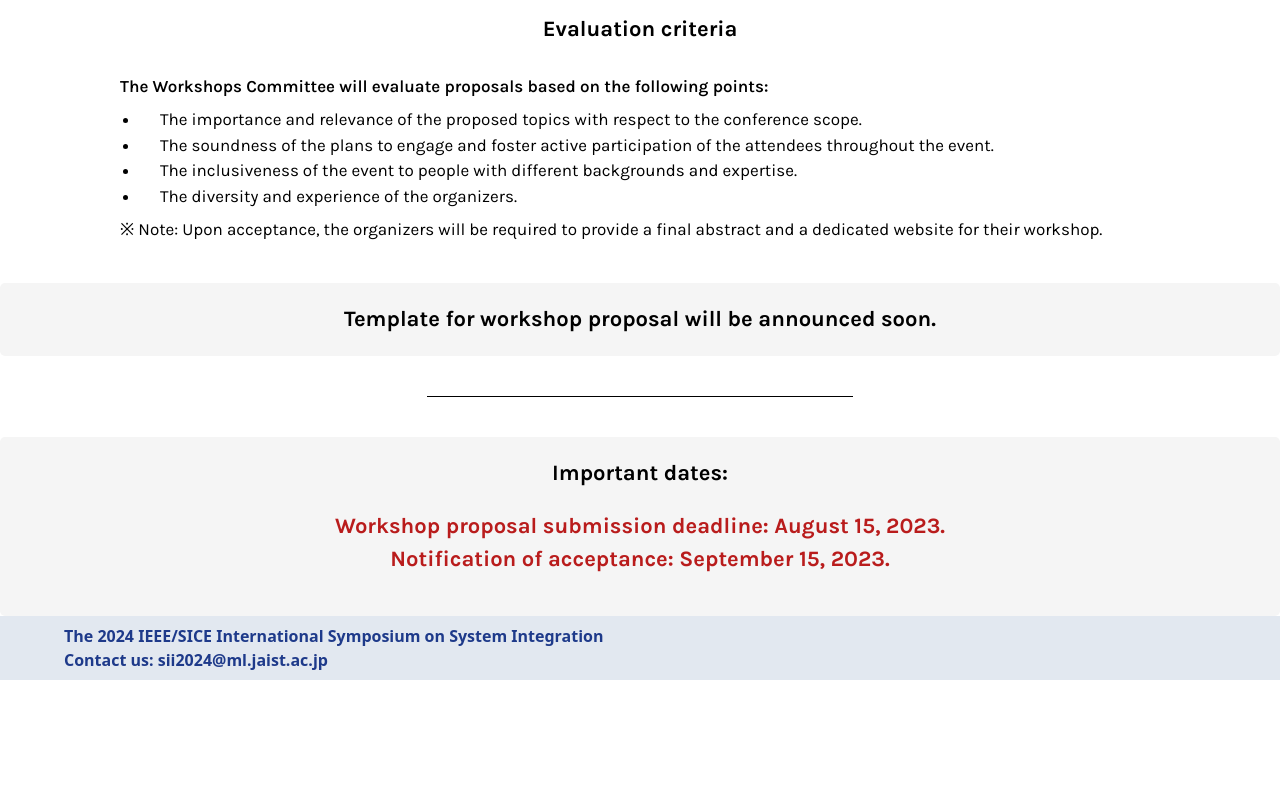
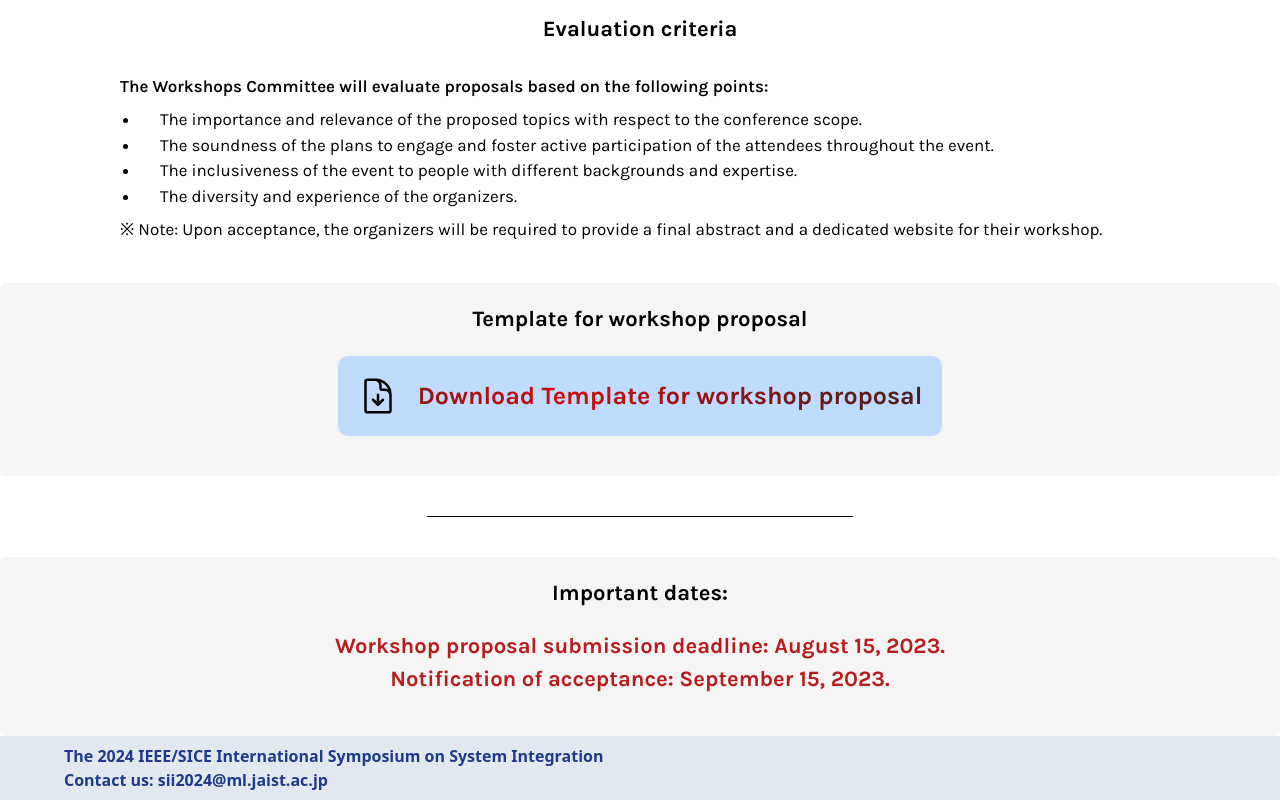
Before and after one commit to meoDzz/sii2024, a website: page page/SubPage/callWorkshop.html in a window 1280 px wide. Shown: the part 1022-1822 px from the top of the page. Before the commit the page ends 1702 px from the top, so only its background shows below. Drawn offline with nearby package versions, Linux system fonts and the light colour scheme; files that its build step writes are made by us from their sources.

Commit message:
add template workshop

```diff
--- a/page/SubPage/callWorkshop.html
+++ b/page/SubPage/callWorkshop.html
@@ -210,7 +210,21 @@
         </a>
       </div> -->
       <div class="text-center Text-subHeader font-bold ">
-        Template for workshop proposal will be announced soon.
+        Template for workshop proposal
+      </div>
+      <div
+        class="tiny:px-1 tiny:py-1 tiny:mx-5 md:px-30 md:py-5 md:mx-10 font-Karla flex flex-row basis-1/2 justify-center">
+        <a href="../../Image/CFP/SII2024_WorkshopTutorial_Template.docx">
+          <div
+            class=" flex justify-center items-center tiny:p-3 md:gap-5 md:p-5 bg-blue-200 hover:bg-blue-400  border-sky-300 hover:scale-[1.2] tiny:rounded-[5px] md:rounded-[10px]">
+            <svg xmlns="http://www.w3.org/2000/svg" fill="none" viewBox="0 0 24 24" stroke-width="1.5"
+              stroke="currentColor" class="tiny:w-8 tiny:h-8 sm:w-8 sm:h-8 md:w-10 md:h-10">
+              <path stroke-linecap="round" stroke-linejoin="round"
+                d="M19.5 14.25v-2.625a3.375 3.375 0 00-3.375-3.375h-1.5A1.125 1.125 0 0113.5 7.125v-1.5a3.375 3.375 0 00-3.375-3.375H8.25m.75 12l3 3m0 0l3-3m-3 3v-6m-1.5-9H5.625c-.621 0-1.125.504-1.125 1.125v17.25c0 .621.504 1.125 1.125 1.125h12.75c.621 0 1.125-.504 1.125-1.125V11.25a9 9 0 00-9-9z" />
+            </svg>
+            <p class="animate-Download tiny:text-[15px] md:text-[25px] tiny:flex tiny:text-center">Download Template for workshop proposal</p>
+          </div>
+        </a>
       </div>
     </div>
     <div class="SII2024-subHeadLine flex justify-center items-center mt-10 mb-10 tiny:text-[15px] ">
```
Also changed, not shown: page/SubPage/callJcmsiPaper.html (+1 -1 lines), page/SubPage/callRALpaper.html (+2 -2 lines), page/committee.html (+10 -4 lines), Image/Committee/New folder/zhujian.jpg (added), Image/Committee/Zhujian.jpg (added), 3 other files.
